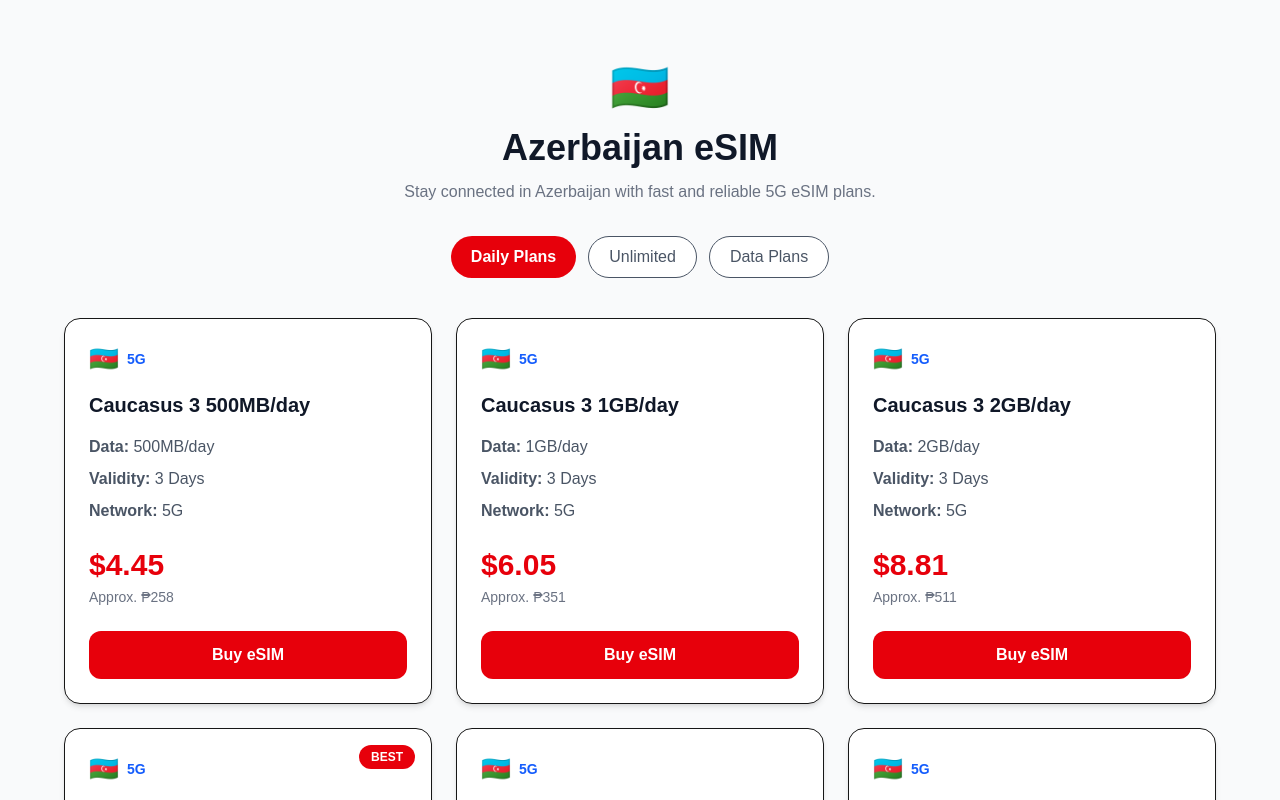
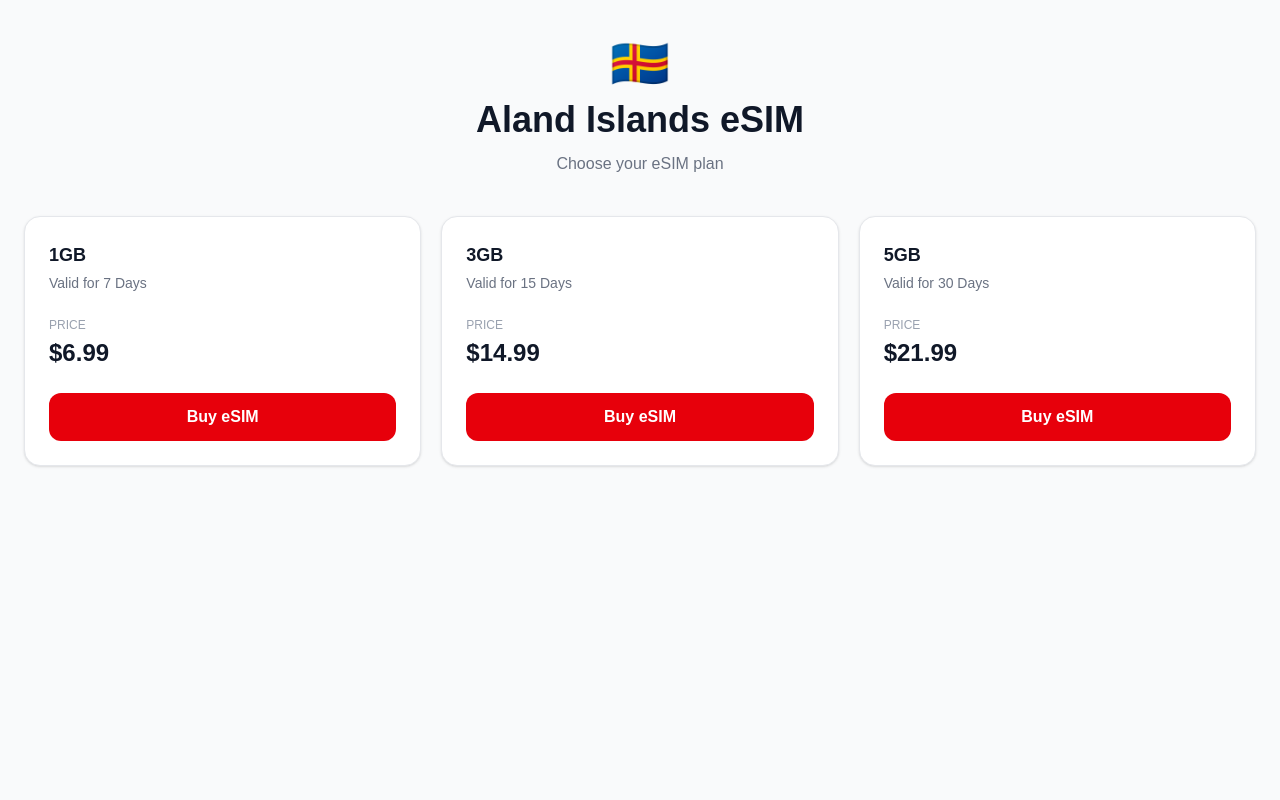
Before and after one commit to chingutravelandtours/chingu-website, a Next.js app: page /esim/aland-island in a window 1280 px wide. Shown: the top 800 px of the page. Built offline with nearby package versions, Linux system fonts and the light colour scheme.

Commit message:
Update page.tsx

```diff
--- a/app/esim/aland-island/page.tsx
+++ b/app/esim/aland-island/page.tsx
@@ -1,9 +1,87 @@
-import EsimPlans from "@/components/EsimPlans";
+"use client";
+
+const plans = [
+  {
+    name: "Aland Islands eSIM",
+    data: "1GB",
+    validity: "7 Days",
+    price: 6.99,
+  },
+  {
+    name: "Aland Islands eSIM",
+    data: "3GB",
+    validity: "15 Days",
+    price: 14.99,
+  },
+  {
+    name: "Aland Islands eSIM",
+    data: "5GB",
+    validity: "30 Days",
+    price: 21.99,
+  },
+];
 
 export default function AlandIslandsEsimPage() {
   return (
-    <main className="min-h-screen bg-gray-50">
-      <EsimPlans />
+    <main className="min-h-screen bg-gray-50 py-10 px-6">
+      <div className="max-w-7xl mx-auto">
+
+        <div className="text-center mb-10">
+          <div className="text-5xl mb-3">🇦🇽</div>
+
+          <h1 className="text-3xl md:text-4xl font-bold text-gray-900">
+            Aland Islands eSIM
+          </h1>
+
+          <p className="text-gray-500 mt-3">
+            Choose your eSIM plan
+          </p>
+        </div>
+
+        <div className="grid grid-cols-1 sm:grid-cols-2 lg:grid-cols-3 gap-5">
+          {plans.map((plan) => (
+            <div
+              key={`${plan.data}-${plan.validity}`}
+              className="bg-white rounded-2xl border border-gray-200 p-6 shadow-sm"
+            >
+              <h2 className="text-lg font-bold text-gray-900">
+                {plan.data}
+              </h2>
+
+              <p className="text-sm text-gray-500 mt-1">
+                Valid for {plan.validity}
+              </p>
+
+              <div className="mt-6">
+                <p className="text-xs uppercase text-gray-400">
+                  Price
+                </p>
+
+                <p className="text-2xl font-bold text-gray-900 mt-1">
+                  ${plan.price}
+                </p>
+              </div>
+
+              <button
+                className="
+                  mt-6
+                  w-full
+                  rounded-xl
+                  bg-red-600
+                  text-white
+                  py-3
+                  font-semibold
+                  hover:bg-red-700
+                  transition
+                "
+              >
+                Buy eSIM
+              </button>
+            </div>
+          ))}
+        </div>
+
+      </div>
     </main>
   );
 }
```
